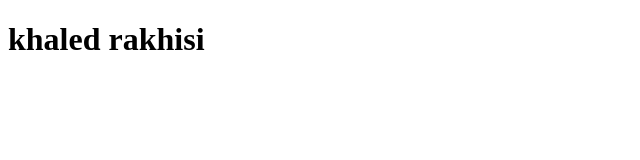
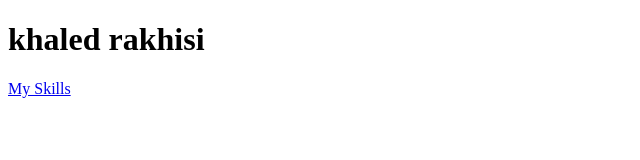
Before and after one commit to khaledrakhisi/CV, a plain HTML site: page index.html in a window 1280 px wide. Shown: the full height of the page, 0-640 px from the left. Drawn offline with Linux system fonts and the light colour scheme.

Commit message:
Update index.html

```diff
--- a/index.html
+++ b/index.html
@@ -8,6 +8,7 @@
 
 <body>
   <h1>khaled rakhisi</h1>
+  <a href="skills.html">My Skills</a>
 </body>
 
 </html>
```
